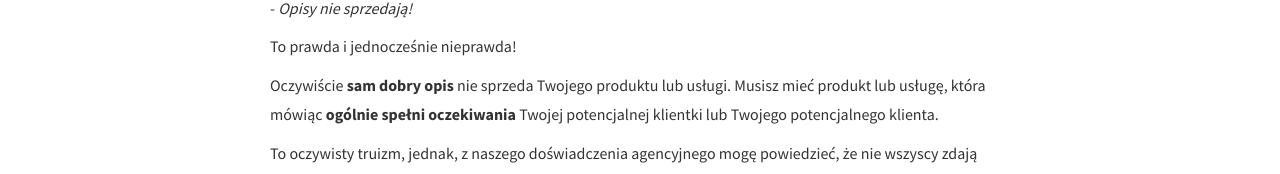
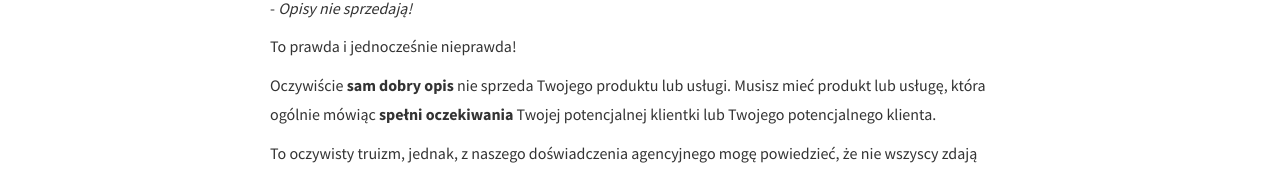
Before and after one commit to squteronsquter/opisy-produktow, a Next.js app: page / in a window 1280 px wide. Shown: the part 416-590 px from the top of the page. Built offline with nearby package versions, Linux system fonts and the light colour scheme.

Commit message:
ogolnei mowiac

```diff
--- a/pages/index.js
+++ b/pages/index.js
@@ -29,9 +29,9 @@ export default function HomePage() {
       <p>To prawda i jednocześnie nieprawda!</p>
       <p>
         Oczywiście <strong>sam dobry opis </strong>nie sprzeda Twojego produktu
-        lub usługi. Musisz mieć produkt lub usługę, która mówiąc{" "}
-        <strong>ogólnie spełni oczekiwania</strong> Twojej potencjalnej klientki
-        lub Twojego potencjalnego klienta.
+        lub usługi. Musisz mieć produkt lub usługę, która ogólnie mówiąc{" "}
+        <strong>spełni oczekiwania</strong> Twojej potencjalnej klientki lub
+        Twojego potencjalnego klienta.
       </p>
       <p>
         To oczywisty truizm, jednak, z naszego doświadczenia agencyjnego mogę
```
